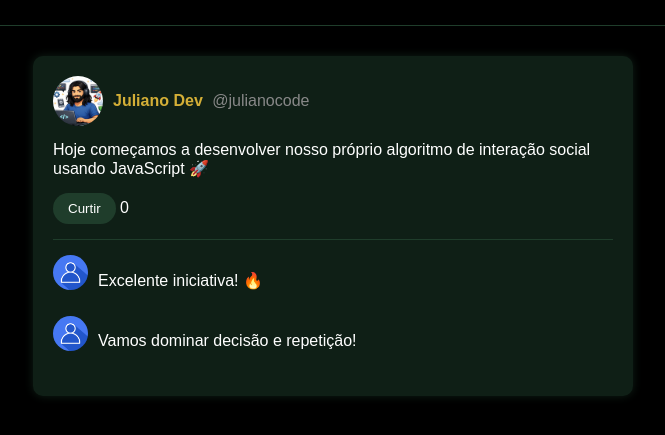
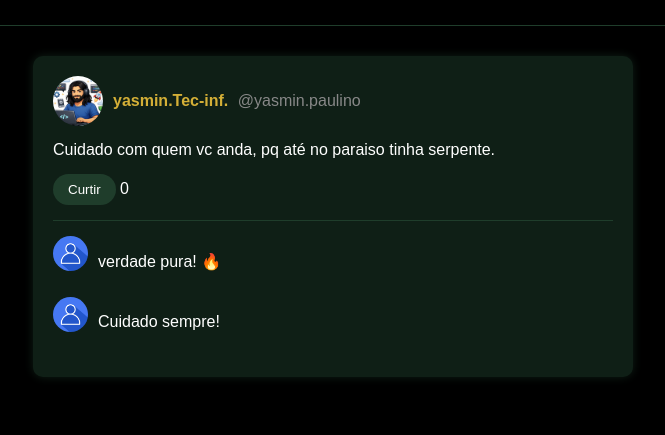
Before and after one commit to yasminsouzax/mini-social-yasmin.paulino, a plain HTML site: page index.html in a window 1280 px wide. Shown: the part 139-574 px from the top of the page, without its empty margins (307-972 px from the left). Drawn offline with Linux system fonts and the light colour scheme.

Commit message:
alteração do html

```diff
--- a/index.html
+++ b/index.html
@@ -18,13 +18,13 @@
     <div class="post-header">
       <img src="assets/profile.png" class="avatar">
       <div>
-        <span class="name">Juliano Dev</span>
-        <span class="username">@julianocode</span>
+        <span class="name">yasmin.Tec-inf.</span>
+        <span class="username">@yasmin.paulino</span>
       </div>
     </div>
 
     <p class="post-text">
-      Hoje começamos a desenvolver nosso próprio algoritmo de interação social usando JavaScript 🚀
+      Cuidado com quem vc anda, pq até no paraiso tinha serpente.
     </p>
 
     <div class="post-actions">
@@ -35,12 +35,12 @@
     <section class="comments">
       <div class="comment">
         <img src="assets/avatar.png" class="avatar-small">
-        <p>Excelente iniciativa! 🔥</p>
+        <p> verdade pura! 🔥</p>
       </div>
 
       <div class="comment">
         <img src="assets/avatar.png" class="avatar-small">
-        <p>Vamos dominar decisão e repetição!</p>
+        <p>Cuidado sempre!</p>
       </div>
     </section>
 
```
